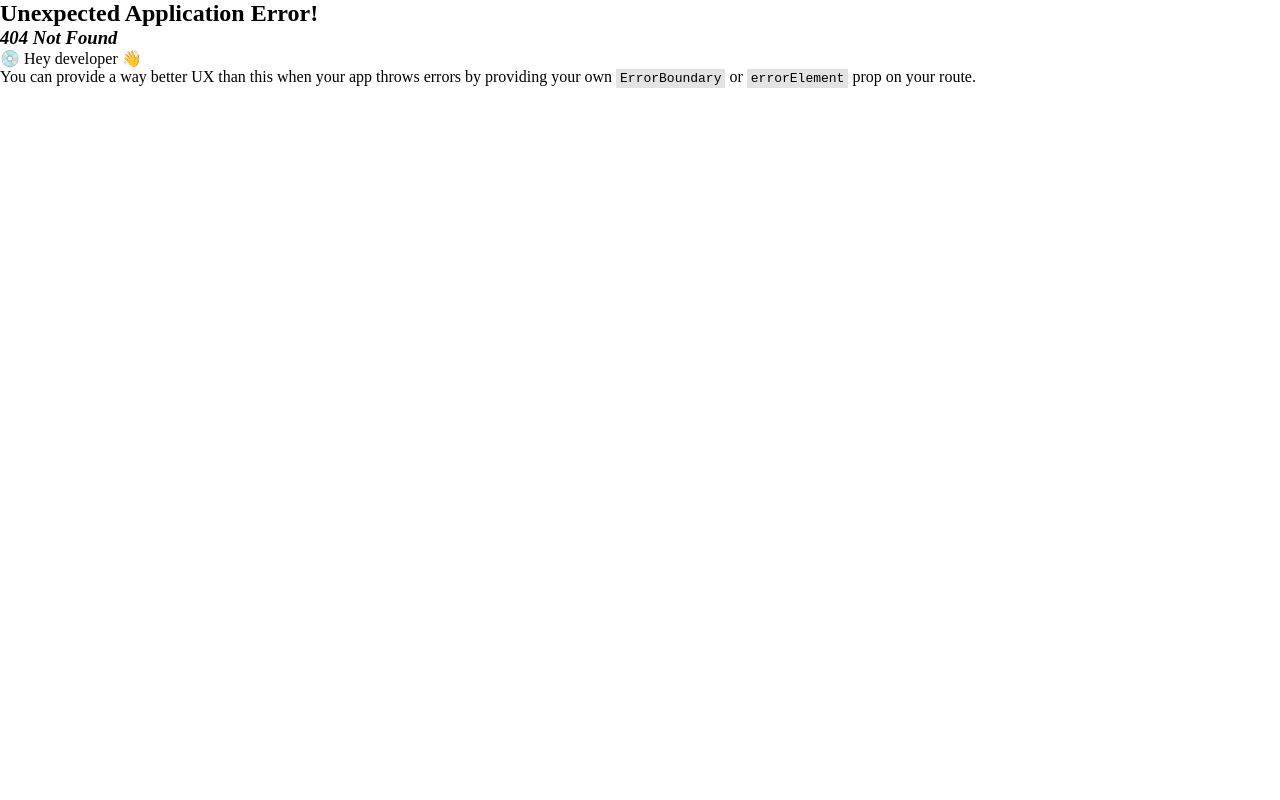
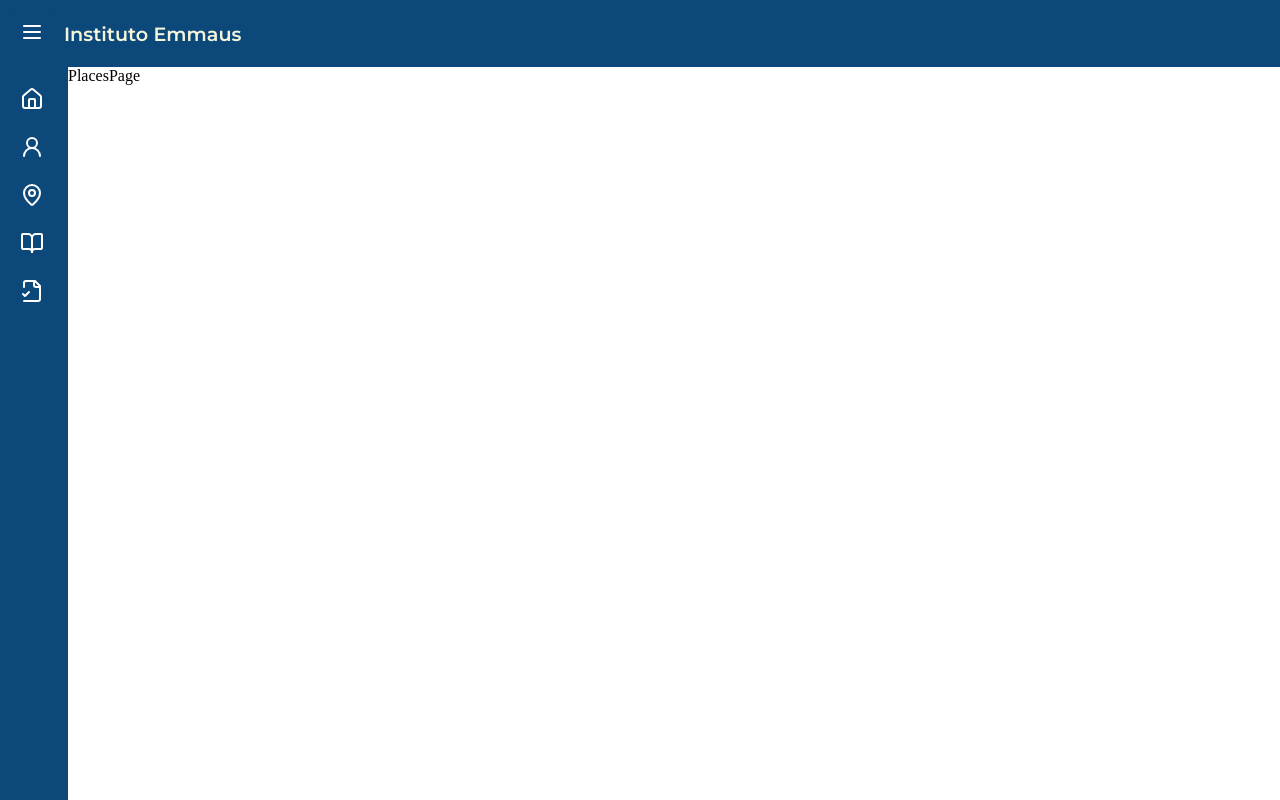
Before and after one commit to Luis1155/semillas-frontend, a React (Vite) app: page /lugares in a window 1280 px wide. Before the commit this address had no page. Built offline with nearby package versions, Linux system fonts and the light colour scheme.

Commit message:
Nuevas páginas con sus rutas iniciadas, motion revisado

```diff
--- a/src/App.css
+++ b/src/App.css
@@ -2,10 +2,3 @@
   margin: 0;
   padding: 0;
 }
-
-.container {
-  display: flex;
-  flex: 1;
-  flex-direction: column;
-  height: 100vh;
-}
--- a/src/App.jsx
+++ b/src/App.jsx
@@ -1,27 +1,17 @@
-import { useState } from "react";
-import { createBrowserRouter, RouterProvider, Outlet } from "react-router";
+import { createBrowserRouter, RouterProvider } from "react-router";
 
 import CollapsibleMenu from "./components/CollapsibleMenu";
-import Header from "./components/Header";
+
 import { HomePage } from "./pages/HomePage";
-import { ProfilePage } from "./pages/ProfilePage";
-import { SettingPage } from "./pages/SettingPage";
 
 import "./App.css";
+import { StudentsPage } from "./pages/StudentsPage";
+import { PlacesPage } from "./pages/PlacesPage";
+import { CoursesPage } from "./pages/CoursesPage";
+import { ScoresPage } from "./pages/ScoresPage";
 
 function App() {
-  const [isOpen, setIsOpen] = useState(false);
-
-  const handleIsOpen = () => {
-    setIsOpen(!isOpen);
-  };
-
-  const AppLayout = () => (
-    <div className="container">
-      <Header handleIsOpen={handleIsOpen} />
-      <CollapsibleMenu isOpen={isOpen} />
-    </div>
-  );
+  const AppLayout = () => <CollapsibleMenu />;
 
   const router = createBrowserRouter([
     {
@@ -32,12 +22,20 @@ function App() {
           element: <HomePage />,
         },
         {
-          path: "profile",
-          element: <ProfilePage />,
+          path: "estudiantes",
+          element: <StudentsPage />,
         },
         {
-          path: "setting",
-          element: <SettingPage />,
+          path: "lugares",
+          element: <PlacesPage />,
+        },
+        {
+          path: "materiales",
+          element: <CoursesPage />,
+        },
+        {
+          path: "calificaciones",
+          element: <ScoresPage />,
         },
       ],
     },
--- a/src/components/CollapsibleMenu.css
+++ b/src/components/CollapsibleMenu.css
@@ -1,3 +1,10 @@
+.container {
+  display: flex;
+  flex: 1;
+  flex-direction: column;
+  height: 100vh;
+}
+
 .menu-lateral {
   display: flex;
   flex: 1;
@@ -8,7 +15,6 @@
   display: flex;
   flex-direction: column;
   background-color: #0c497a;
-  color: white;
   padding: 10px;
 }
 
@@ -17,10 +23,12 @@
   align-items: center;
   padding: 10px;
   cursor: pointer;
+  color: white;
+  text-decoration: none;
 }
 
 .menu-item:hover {
-  background-color: #555;
+  background-color: #3fab49;
 }
 
 .item-text {
--- a/src/components/CollapsibleMenu.jsx
+++ b/src/components/CollapsibleMenu.jsx
@@ -1,17 +1,43 @@
-import { Home, Settings, User, Menu } from "lucide-react";
+import { useState } from "react";
+import {
+  BookOpen,
+  FileCheck,
+  FileCheck2Icon,
+  Home,
+  MapPin,
+  UserRound,
+} from "lucide-react";
 import { motion } from "framer-motion";
-import { Outlet } from "react-router";
+import { NavLink, Outlet } from "react-router";
+
+import Header from "./Header";
 
 import "./CollapsibleMenu.css";
 
 const menuItems = [
   { id: 1, icon: <Home />, text: "Inicio" },
-  { id: 2, icon: <User />, text: "Perfil" },
-  { id: 3, icon: <Settings />, text: "Configuración" },
+  { id: 2, icon: <UserRound />, text: "Estudiantes", to: "/estudiantes" },
+  { id: 3, icon: <MapPin />, text: "Lugares", to: "/lugares" },
+  { id: 4, icon: <BookOpen />, text: "Materiales", to: "/materiales" },
+  {
+    id: 5,
+    icon: <FileCheck2Icon />,
+    text: "Calificaciones",
+    to: "/calificaciones",
+  },
 ];
 
-export default function CollapsibleMenu({ isOpen }) {
+export default function CollapsibleMenu() {
+  const [isOpen, setIsOpen] = useState(false);
+  const [pageSelect, setPageSelect] = useState(1);
+
+  const handleIsOpen = () => {
+    setIsOpen(!isOpen);
+  };
+
   return (
+    <div className="container">
+      <Header handleIsOpen={handleIsOpen} isOpen={isOpen} />
       <div className="menu-lateral">
         <motion.div
           initial={{ width: "3rem" }}
@@ -19,7 +45,7 @@ export default function CollapsibleMenu({ isOpen }) {
           className="menu-container"
         >
           {menuItems.map((item) => (
-          <div key={item.id} className="menu-item">
+            <NavLink key={item.id} to={item.to} className={"menu-item"}>
               <div>{item.icon}</div>
               <motion.div
                 initial={{ opacity: 0 }}
@@ -28,10 +54,11 @@ export default function CollapsibleMenu({ isOpen }) {
               >
                 {isOpen && <span>{item.text}</span>}
               </motion.div>
-          </div>
+            </NavLink>
           ))}
         </motion.div>
         <Outlet />
       </div>
+    </div>
   );
 }
--- a/src/components/Header.jsx
+++ b/src/components/Header.jsx
@@ -1,12 +1,12 @@
-import { Menu } from "lucide-react";
+import { Menu, EllipsisVertical } from "lucide-react";
 
 import "./Header.css";
 
-const Header = ({ handleIsOpen }) => {
+const Header = ({ handleIsOpen, isOpen }) => {
   return (
     <div className="menu-header">
       <button onClick={handleIsOpen} className="menu-button">
-        <Menu />
+        {isOpen ? <EllipsisVertical /> : <Menu />}
       </button>
       <span className="menu-title">Instituto Emmaus</span>
     </div>
--- a/src/main.jsx
+++ b/src/main.jsx
@@ -4,7 +4,7 @@ import { createRoot } from "react-dom/client";
 import App from "./App.jsx";
 
 createRoot(document.getElementById("root")).render(
-  <StrictMode>
-    <App />
-  </StrictMode>
+  // <StrictMode>
+  <App />
+  // </StrictMode>
 );
--- /dev/null
+++ b/src/pages/CoursesPage.jsx
@@ -0,0 +1,5 @@
+import React from "react";
+
+export const CoursesPage = () => {
+  return <div>CoursePage</div>;
+};
--- /dev/null
+++ b/src/pages/PlacesPage.jsx
@@ -0,0 +1,5 @@
+import React from "react";
+
+export const PlacesPage = () => {
+  return <div>PlacesPage</div>;
+};
--- a/src/pages/ProfilePage.jsx
+++ /dev/null
@@ -1,5 +0,0 @@
-import React from "react";
-
-export const ProfilePage = () => {
-  return <div>ProfilePage</div>;
-};
--- /dev/null
+++ b/src/pages/ScoresPage.jsx
@@ -0,0 +1,5 @@
+import React from "react";
+
+export const ScoresPage = () => {
+  return <div>ScoresPage</div>;
+};
--- a/src/pages/SettingPage.jsx
+++ /dev/null
@@ -1,5 +0,0 @@
-import React from "react";
-
-export const SettingPage = () => {
-  return <div>SettingPage</div>;
-};
--- /dev/null
+++ b/src/pages/StudentsPage.jsx
@@ -0,0 +1,5 @@
+import React from "react";
+
+export const StudentsPage = () => {
+  return <div>StudentsPage</div>;
+};
```
Lines whose indentation alone changed are shown as unchanged.
